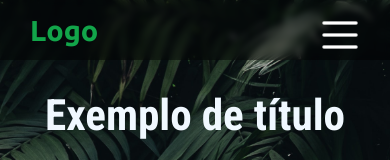
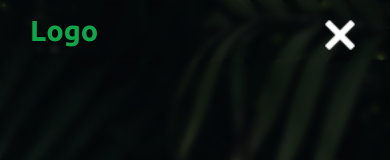
Before and after one commit to felipeguimaraes700/landingpages, a plain HTML site: page landingpage01/index.html in a window 390 px wide. Both pictures are taken after a click on the picture 340 px from the left and 35 px from the top of the page. Shown: the top 160 px of the page. Drawn offline with Linux system fonts and the light colour scheme.

Commit message:
pequenosa justes

```diff
--- a/landingpage01/index.html
+++ b/landingpage01/index.html
@@ -17,9 +17,9 @@
             <li class="nav-link"><a href="#">Serviços</a></li>
             <li class="nav-link"><a href="#">Sobre</a></li>
         </ul>
-        <div class="menu" onclick="openMenu()">
-            <img src="img/menu/icons8-menu-rounded-50.png" alt="" id="open">
-            <img src="img/menu/icons8-close-30.png" alt=""  id="close">
+        <div class="menu">
+            <img src="img/menu/icons8-menu-rounded-50.png" alt="" onclick="openMenu()" id="open">
+            <img src="img/menu/icons8-close-30.png" alt="" onclick="closeMenu()" id="close">
         </div>
     </nav>
     <div class="menu-navigation" id="navigationMobile">
--- a/landingpage01/script.js
+++ b/landingpage01/script.js
@@ -1,19 +1,15 @@
+// menu ////////////////////////////////////////////////
+function openMenu(){
+    document.getElementById('open').style.display='none'
+    document.getElementById('close').style.display='block'
+    document.getElementById('navigationMobile').style.height = '100vh'
+}
+function closeMenu(){
+    document.getElementById('open').style.display='block'
+    document.getElementById('close').style.display='none'
+    document.getElementById('navigationMobile').style.height = '0'
+}
 
-const menuHamburguer = document.getElementById('open')
-const closeMenu = document.getElementById('close')
-let menuNavigation = document.getElementById('navigationMobile')
-
-function openMenu(){
-    if(menuHamburguer.style.display == 'block' ){
-        menuHamburguer.style.display = 'none'
-        closeMenu.style.display = 'block'
-        menuNavigation.style.height = '100vh'
-    }else{
-        menuHamburguer.style.display = 'block'
-        closeMenu.style.display = 'none'
-        menuNavigation.style.height = '0'
-    }
-}
 
 // compare password //////////////////////////////////////////////
 
```
